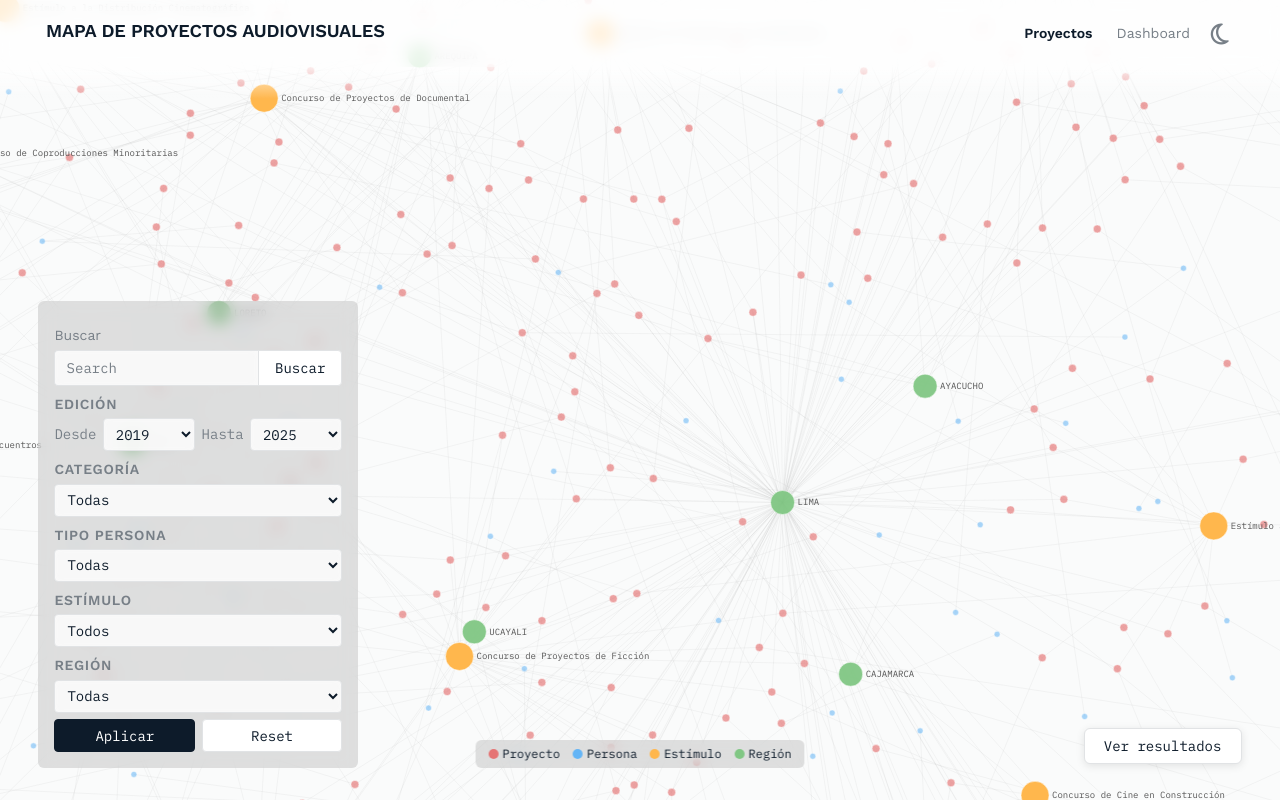
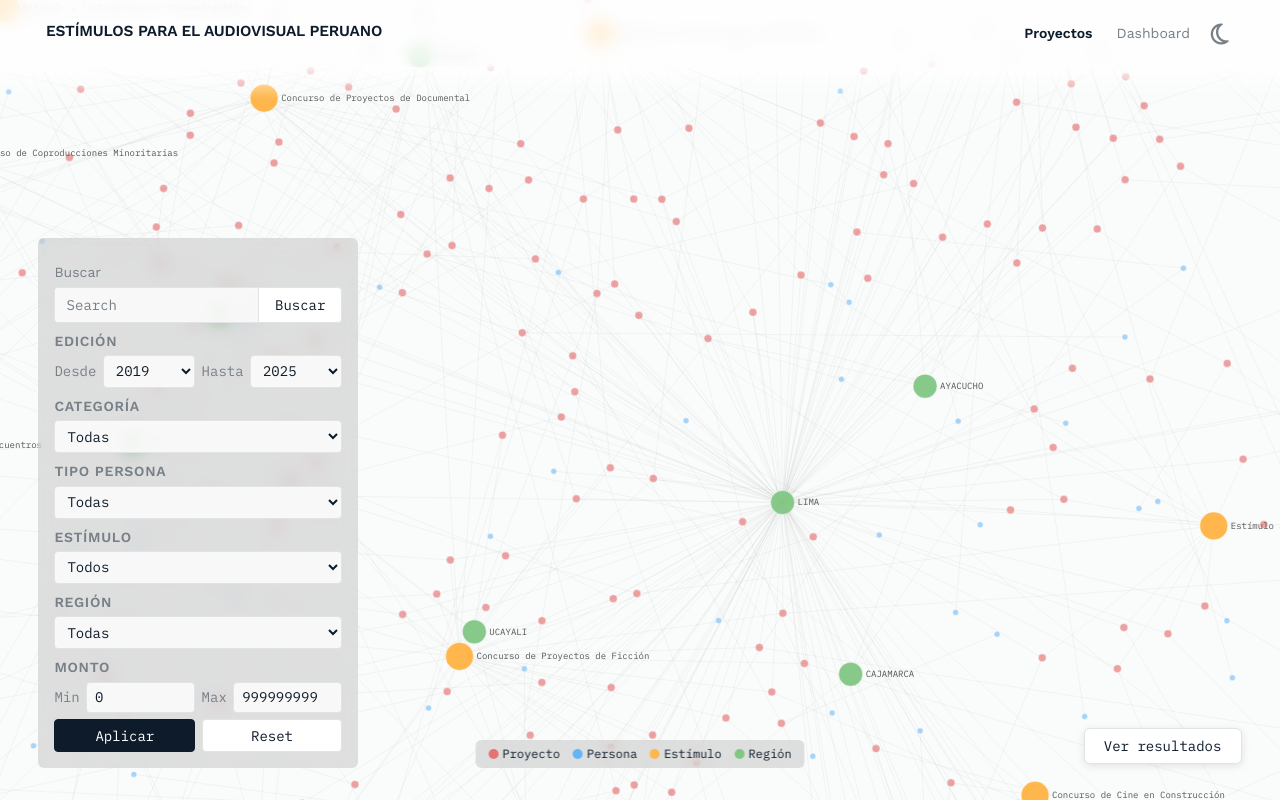
Before and after one commit to efrainbs/analisis-concursos-dafo, a Flask app: page /proyectos in a window 1280 px wide. Run offline with Flask 3, Linux system fonts and the light colour scheme; data comes from the database, SQL or seed files in the repository.

Commit message:
filtro monto en sidebar de proyectos, ajustes varios en templates y server

```diff
--- a/config/requirements.txt
+++ b/config/requirements.txt
@@ -1,3 +1,3 @@
 flask>=3.0
-streamlit>=1.30
+gunicorn>=26.0
 pandas>=2.0
--- a/dafo_common.py
+++ b/dafo_common.py
@@ -6,8 +6,9 @@ Shared utilities for DAFO extraction pipelines.
 import os
 import re
 import sqlite3
+from pathlib import Path
 
-DB_PATH = os.path.expanduser("~/Projects/Analisis_Concursos_DAFO/concursos_dafo.db")
+DB_PATH = str(Path(__file__).resolve().parent / "concursos_dafo.db")
 TMP_DIR = "/tmp/dafo_pdfs"
 
 REGIONS = ['LIMA', 'CALLAO', 'AREQUIPA', 'CUSCO', 'LA LIBERTAD', 'PUNO', 'LAMBAYEQUE',
--- a/server/server.py
+++ b/server/server.py
@@ -16,8 +16,7 @@ for r in REGIONS:
     if key not in REGION_CANON:
         REGION_CANON[key] = r.upper()
 
-DB = Path.home() / "Projects/Analisis_Concursos_DAFO/concursos_dafo"
-DB = DB.with_suffix(".db")
+DB = Path(__file__).resolve().parent.parent / "concursos_dafo.db"
 REGIONS_CANONICAL = sorted(set(r.upper() for r in REGIONS if len(r) >= 3))
 OBRA_TIPO_LABELS = {
     "audiovisual": "Obra audiovisual", "investigacion": "Investigación",
--- a/templates/_footer.html
+++ b/templates/_footer.html
@@ -12,7 +12,7 @@
 <div class="wrap">
     <div class="footer-grid">
         <div>
-            <h4>Mapa de proyectos audiovisuales</h4>
+            <h4>Estímulos para el audiovisual peruano</h4>
             <p>Estímulos Económicos del Ministerio</p>
             <p>de Cultura del Perú</p>
             <p class="dim">Solo lectura</p>
--- a/templates/_navbar.html
+++ b/templates/_navbar.html
@@ -3,8 +3,8 @@
     <div class="c-header__left">
         <div class="c-main-logo">
             <a href="/proyectos">
-                <svg xmlns="http://www.w3.org/2000/svg" viewBox="0 0 560 40" fill="none">
-                    <text x="0" y="30" font-family="'Work Sans',sans-serif" font-weight="600" font-size="26" letter-spacing="-0.01em" fill="currentColor">MAPA DE PROYECTOS AUDIOVISUALES</text>
+                <svg xmlns="http://www.w3.org/2000/svg" viewBox="0 0 480 40" fill="none">
+                    <text x="0" y="28" font-family="'Work Sans',sans-serif" font-weight="600" font-size="22" letter-spacing="-0.01em" fill="currentColor">ESTÍMULOS PARA EL AUDIOVISUAL PERUANO</text>
                 </svg>
             </a>
         </div>
--- a/templates/dashboard.html
+++ b/templates/dashboard.html
@@ -3,7 +3,7 @@
 <head>
 <meta charset="utf-8">
 <meta name="viewport" content="width=device-width, initial-scale=1">
-<title>Mapa de proyectos audiovisuales</title>
+<title>Estímulos para el audiovisual peruano</title>
 <link rel="preconnect" href="https://fonts.googleapis.com">
 <link rel="preconnect" href="https://fonts.gstatic.com" crossorigin>
 <link href="https://fonts.googleapis.com/css2?family=Work+Sans:wght@300;400;500;600;700&family=IBM+Plex+Mono:wght@400;600;700&display=swap" rel="stylesheet">
--- a/templates/graph.html
+++ b/templates/graph.html
@@ -3,7 +3,7 @@
 <head>
 <meta charset="utf-8">
 <meta name="viewport" content="width=device-width, initial-scale=1">
-<title>Grafo — Mapa de proyectos audiovisuales</title>
+<title>Grafo — Estímulos para el audiovisual peruano</title>
 <link rel="preconnect" href="https://fonts.googleapis.com">
 <link rel="preconnect" href="https://fonts.gstatic.com" crossorigin>
 <link href="https://fonts.googleapis.com/css2?family=Work+Sans:wght@300;400;500;600;700&family=IBM+Plex+Mono:wght@400;600;700&display=swap" rel="stylesheet">
--- a/templates/index.html
+++ b/templates/index.html
@@ -3,7 +3,7 @@
 <head>
 <meta charset="utf-8">
 <meta name="viewport" content="width=device-width, initial-scale=1">
-<title>Mapa de proyectos audiovisuales</title>
+<title>Estímulos para el audiovisual peruano</title>
 <link rel="preconnect" href="https://fonts.googleapis.com">
 <link rel="preconnect" href="https://fonts.gstatic.com" crossorigin>
 <link href="https://fonts.googleapis.com/css2?family=Work+Sans:wght@300;400;500;600;700&family=IBM+Plex+Mono:wght@400;600;700&display=swap" rel="stylesheet">
@@ -425,6 +425,15 @@ button, .btn, .btn-primary { border-radius: 4px; }
             </select>
         </div>
 
+        <p class="filter-label">Monto</p>
+        <div class="filter-row-sb">
+            <div class="range-row">
+                <label for="mmn">Min</label>
+                <input type="number" id="mmn" placeholder="0" value="{{ mmn or '0' }}" min="0">
+                <label for="mm">Max</label>
+                <input type="number" id="mm" placeholder="999999999" value="{{ mm if mm and mm != '999999999' else '' }}" min="0">
+            </div>
+        </div>
 
         <div class="sb-actions">
             <button type="button" class="btn btn-primary" onclick="applyFilters()">Aplicar</button>
@@ -903,7 +912,7 @@ window.addEventListener('resize', function(){
 });
 
 document.addEventListener('DOMContentLoaded', function() {
-    var filterIds = ['search-q', 'yf', 'yt', 'otf', 'la', 'rf', 'tp'];
+    var filterIds = ['search-q', 'yf', 'yt', 'otf', 'la', 'rf', 'tp', 'mmn', 'mm'];
     filterIds.forEach(function(id) {
         var el = document.getElementById(id);
         if (!el) return;
--- a/templates/intro.html
+++ b/templates/intro.html
@@ -2,7 +2,7 @@
 <html lang="es">
 <head>
 <meta charset="utf-8">
-<title>Mapa de proyectos audiovisuales</title>
+<title>Estímulos para el audiovisual peruano</title>
 <link rel="preconnect" href="https://fonts.googleapis.com">
 <link rel="preconnect" href="https://fonts.gstatic.com" crossorigin>
 <link href="https://fonts.googleapis.com/css2?family=Work+Sans:wght@300;400;500;600;700&family=IBM+Plex+Mono:wght@400;600;700&display=swap" rel="stylesheet">
@@ -307,7 +307,7 @@ a { color: inherit; text-decoration: none; }
 <div class="main main-in" id="main">
   <div class="hero-body">
     <div class="hero-text">
-      <p class="hero-title">Mapa de proyectos<br>audiovisuales</p>
+      <p class="hero-title">Estímulos para el<br>audiovisual peruano</p>
       <p class="hero-sub">Datos y análisis de los proyectos<br>cinematográficos y audiovisuales que<br>recibieron estímulos entre 2019 y 2025.<br>Busca y compara proyectos por años,<br>regiones y líneas de estímulos.</p>
       <div class="hero-divider"></div>
       <p class="hero-meta">Datos públicos recolectados automáticamente<br>desde la web del Ministerio de Cultura del Perú.<br>El procedimiento puede generar datos errados,<br>faltantes o inconsistentes.</p>
--- a/templates/mapa.html
+++ b/templates/mapa.html
@@ -3,7 +3,7 @@
 <head>
 <meta charset="utf-8">
 <meta name="viewport" content="width=device-width, initial-scale=1">
-<title>Mapa de proyectos audiovisuales</title>
+<title>Estímulos para el audiovisual peruano</title>
 <link rel="preconnect" href="https://fonts.googleapis.com">
 <link rel="preconnect" href="https://fonts.gstatic.com" crossorigin>
 <link href="https://fonts.googleapis.com/css2?family=Work+Sans:wght@300;400;500;600;700&family=IBM+Plex+Mono:wght@400;600;700&display=swap" rel="stylesheet">
--- a/templates/timeline.html
+++ b/templates/timeline.html
@@ -3,7 +3,7 @@
 <head>
 <meta charset="utf-8">
 <meta name="viewport" content="width=device-width, initial-scale=1">
-<title>Timeline — Mapa de proyectos audiovisuales</title>
+<title>Timeline — Estímulos para el audiovisual peruano</title>
 <link rel="preconnect" href="https://fonts.googleapis.com">
 <link rel="preconnect" href="https://fonts.gstatic.com" crossorigin>
 <link href="https://fonts.googleapis.com/css2?family=Work+Sans:wght@300;400;500;600;700&family=IBM+Plex+Mono:wght@400;600;700&display=swap" rel="stylesheet">
```
Also changed, not shown: 4 other files.
